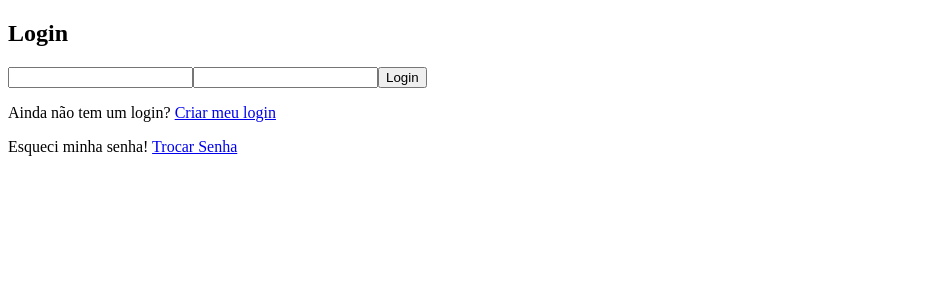
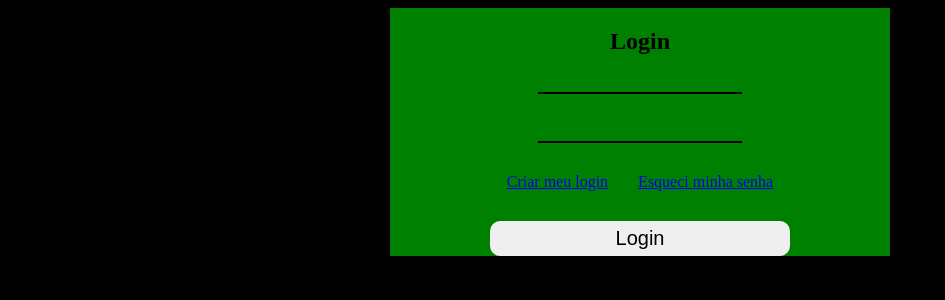
Before and after one commit to Ramom-Gomes/Fitness, a React (Vite) app: page / in a window 1280 px wide. Shown: the top 300 px of the page, without its empty margins (0-945 px from the left). Built offline with nearby package versions, Linux system fonts and the light colour scheme.

Commit message:
começo-estilização-login

```diff
--- a/package.json
+++ b/package.json
@@ -12,7 +12,9 @@
   "dependencies": {
     "react": "^18.2.0",
     "react-dom": "^18.2.0",
+    "react-icons": "^4.11.0",
     "react-router-dom": "^6.15.0",
+    "validator": "^13.11.0",
     "vite-plugin-react": "^4.0.1"
   },
   "devDependencies": {
--- a/src/components/login.jsx
+++ b/src/components/login.jsx
@@ -1,5 +1,7 @@
 import React, { useState, useEffect } from "react";
 import { Link, useNavigate } from "react-router-dom";
+import { FaSun, FaMoon } from 'react-icons/fa';
+import '../estilizações/login.css';
 
 function LoginPage({ users }) {
   const [email, setEmail] = useState("");
@@ -31,17 +33,20 @@ function LoginPage({ users }) {
   };
 
   return (
-    <div>
-      <h2>Login</h2>
-      <input type="email" value={email} onChange={(e) => setEmail(e.target.value)} />
-      <input type="password" value={password} onChange={(e) => setPassword(e.target.value)} />
-      <button onClick={handleLogin}>Login</button>
-      {error && <p>{error}</p>}
-      <p>
-        Ainda não tem um login? <Link to="/registro">Criar meu login</Link>
-      </p>
-      <p>Esqueci minha senha! <Link to="/trocar-senha">Trocar Senha</Link></p>
-    </div>
+    <>
+      <main className={`main`}>
+        <h2>Login</h2>
+        <input className={`campo-email`} type="email" value={email} onChange={(e) => setEmail(e.target.value)} />
+        {error && <p>{error}</p>}
+        <input className={`campo-senha`} type="password" value={password} onChange={(e) => setPassword(e.target.value)} />
+        {error && <p>{error}</p>}
+        <div className={`links`}>
+          <Link className={`link-criarLogin`} to="/registro">Criar meu login</Link>
+          <Link className={`link-redefinirSenha`} to="/trocar-senha">Esqueci minha senha</Link>
+        </div>
+        <button className={`botao-login`} onClick={handleLogin}>Login</button>
+      </main>
+    </>
   );
 }
 
--- /dev/null
+++ b/src/estilizações/login.css
@@ -0,0 +1,51 @@
+body {
+    background-color: black;
+}
+
+.main {
+    margin: auto;
+    background-color: green;
+    display: flex;
+    flex-direction: column;
+    align-items: center;
+    justify-content: center;
+    max-width: 500px;
+}
+
+.campo-email, .campo-senha {
+  border: none;
+  border-bottom: 2px solid #000;
+  background-color: transparent;
+  outline: none;
+  width: 200px;
+}
+
+.campo-senha {
+    margin-top: 30px;
+}
+
+.campo-email:focus {
+    border-bottom: 2px solid #00f;
+}
+
+.botao-login {
+    margin-top: 30px;
+    width: 300px;
+    height: 35px;
+    border-radius: 10px;
+    font-size: 20px;
+    border: none;
+}
+
+.links {
+    display: flex;
+    margin-top: 30px;
+}
+
+.link-criarLogin {
+    margin-right: 15px;
+}
+
+.link-redefinirSenha {
+    margin-left: 15px;
+}
```
Also changed, not shown: 1 other file (tests, documents, lock files or other folders).
